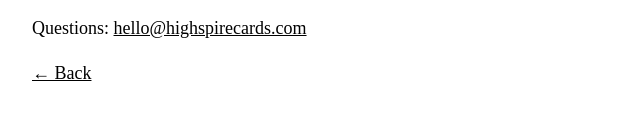
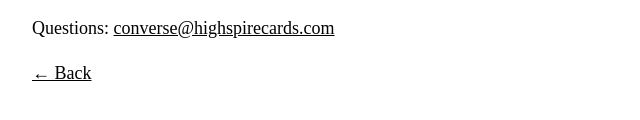
Before and after one commit to JoshuaLakeSexton/High-Spire-Cards, a website: page privacy.html in a window 1280 px wide. Shown: the part 248-368 px from the top of the page, 198-838 px from the left. Drawn offline with Linux system fonts and the light colour scheme.

Commit message:
Update privacy.html

```diff
--- a/privacy.html
+++ b/privacy.html
@@ -23,7 +23,7 @@
       <li>We may use basic analytics provided by hosting platforms for site reliability.</li>
     </ul>
 
-    <p>Questions: <a href="mailto:hello@highspirecards.com">hello@highspirecards.com</a></p>
+    <p>Questions: <a href="mailto:converse@highspirecards.com">converse@highspirecards.com</a></p>
     <p><a href="/">← Back</a></p>
   </main>
 </body>
```
